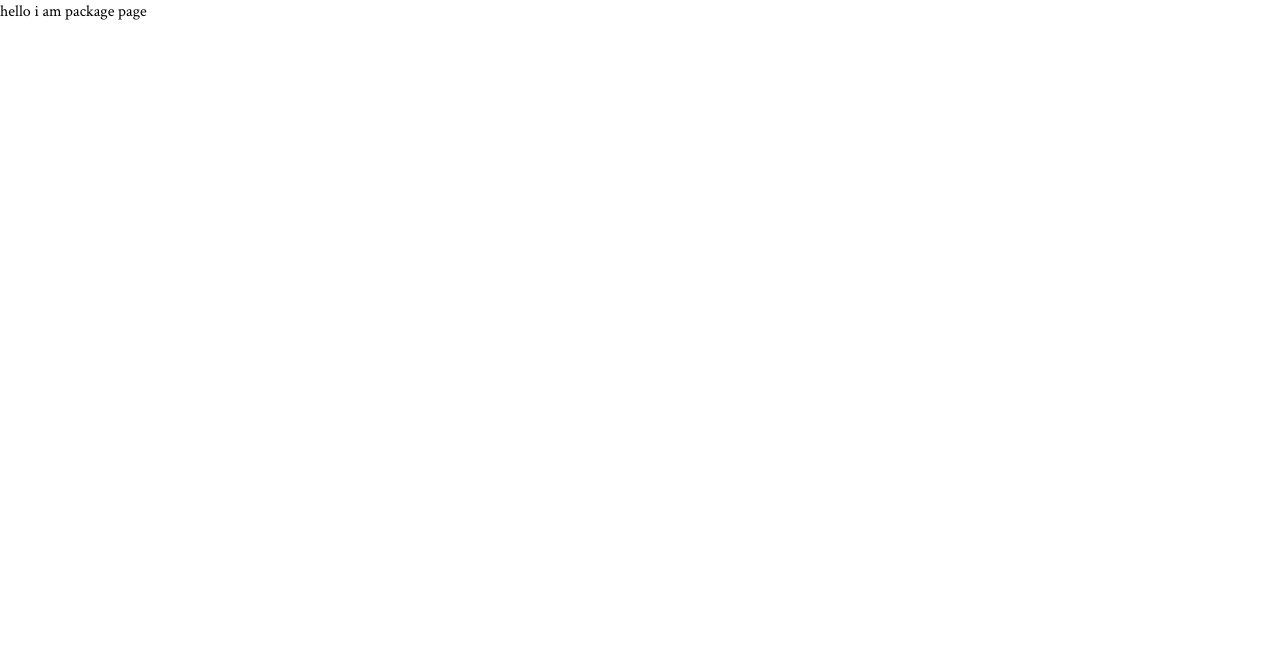
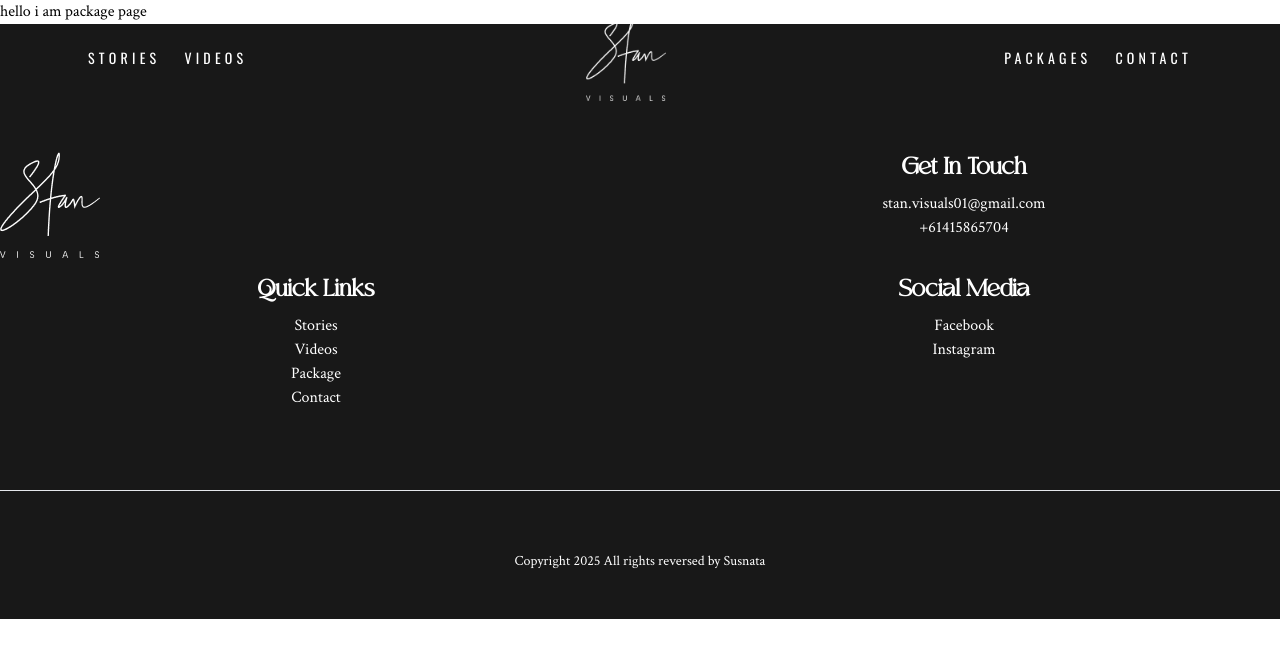
Before and after one commit to Jasminch01/stan-visual, a Next.js app: page /packages in a window 1280 px wide. Shown: the top 658 px of the page. Built offline with nearby package versions, Linux system fonts and the light colour scheme.

Commit message:
landing page complete

```diff
--- a/src/app/layout.tsx
+++ b/src/app/layout.tsx
@@ -2,6 +2,7 @@ import type { Metadata } from "next";
 import "./globals.css";
 import Appbar from "@/components/Appbar";
 import { crismonText } from "./font";
+import Footer from "@/components/Footer";
 
 export const metadata: Metadata = {
   title: "Susnata Chakma",
@@ -21,6 +22,7 @@ export default function RootLayout({
       <body className={`${crismonText.className}`}>
         <Appbar />
         {children}
+        <Footer/>
       </body>
     </html>
   );
--- a/src/app/page.tsx
+++ b/src/app/page.tsx
@@ -3,8 +3,10 @@ import Brand from "@/components/Landing/Brand";
 import Collage from "@/components/Landing/Collage";
 import HeroBanner from "@/components/Landing/HeroBanner";
 import Photography from "@/components/Landing/Photography";
+import Schedule from "@/components/Landing/Schedule";
 import SpcialDay from "@/components/Landing/SpcialDay";
 import Strories from "@/components/Landing/Strories";
+import Testimonial from "@/components/Landing/Testimonial";
 
 
 export default function Home() {
@@ -17,6 +19,8 @@ export default function Home() {
       <Photography/>
       <SpcialDay/>
       <Brand/>
+      <Testimonial/>
+      <Schedule/>
     </div>
   );
 }
--- a/src/components/Footer.tsx
+++ b/src/components/Footer.tsx
@@ -1,11 +1,82 @@
-import React from 'react';
+import { crismonText, moglanDemo } from "@/app/font";
+import Image from "next/image";
+import Link from "next/link";
+import React from "react";
 
 const Footer = () => {
-    return (
+  const date = new Date();
+  const year = date.getFullYear();
+  return (
+    <div className="bg-[#181818] py-32 relative">
+      <div className="max-w-7xl mx-auto grid grid-cols-1 gap-4 md:grid-cols-2 2xl:grid-cols-4 font-semibold text-center lg:text-center 2xl:text-left">
         <div>
-
+          <Image
+            src={"/logo.png"}
+            width={100}
+            height={100}
+            alt="susnata-logo"
+          />
         </div>
-    );
+        <div className="text-white">
+          <h3
+            className={`"font-display text-2xl" ${moglanDemo.className} text-2xl`}
+          >
+            Get In Touch
+          </h3>
+          <div className={`flex flex-col mt-2 ${crismonText.className}`}>
+            <a className="" href="mailto:stan.visuals01@gmail.com">
+              stan.visuals01@gmail.com
+            </a>
+            <a className="" href="tel:+61415865704">
+              +61415865704
+            </a>
+          </div>
+        </div>
+        <div className="text-white">
+          <h3
+            className={`"font-display text-2xl" ${moglanDemo.className} text-2xl`}
+          >
+            Quick Links
+          </h3>
+          <div className={`flex flex-col mt-2 ${crismonText.className}`}>
+            <Link href={"/stories"}>Stories</Link>
+            <Link href={"/stories"}>Videos</Link>
+            <Link href={"/stories"}>Package</Link>
+            <Link href={"/testimonials"}>Contact</Link>
+          </div>
+        </div>
+        <div className="text-white">
+          <h3
+            className={`"font-display text-2xl" ${moglanDemo.className} text-2xl`}
+          >
+            Social Media
+          </h3>
+          <div className={`flex flex-col mt-2 ${crismonText.className}`}>
+            <a
+              className=""
+              href="https://www.facebook.com/profile.php?id=100091904503239"
+            >
+              Facebook
+            </a>
+            <a
+              className="t"
+              href="https://www.instagram.com/sc_visual_portfolio/"
+            >
+              Instagram
+            </a>
+          </div>
+        </div>
+      </div>
+      <div className="max-w-7xl mx-auto mt-20">
+        <hr />
+      </div>
+      <div className="absolute left-1/2 -translate-x-1/2  bottom-2 my-10">
+        <p className="text-sm lg:text-md whitespace-nowrap text-white">
+          Copyright {year} All rights reversed by Susnata
+        </p>
+      </div>
+    </div>
+  );
 };
 
 export default Footer;
--- /dev/null
+++ b/src/components/Landing/CalendaryWedget.tsx
@@ -0,0 +1,24 @@
+"use client"
+import React, { useEffect } from "react";
+
+const CalendlyWidget = () => {
+  useEffect(() => {
+    const script = document.createElement("script");
+    script.src = "https://assets.calendly.com/assets/external/widget.js";
+    script.async = true;
+    document.body.appendChild(script);
+
+    return () => {
+      document.body.removeChild(script);
+    };
+  }, []);
+
+  return (
+    <div
+      className="calendly-inline-widget h-full w-full font-primary"
+      data-url="https://calendly.com/stan-visuals01/30min?primary_color=ffa520"
+    />
+  );
+};
+
+export default CalendlyWidget;
--- /dev/null
+++ b/src/components/Landing/Schedule.tsx
@@ -0,0 +1,21 @@
+import { crismonText, moglanDemo } from "@/app/font";
+import CalendlyWidget from "./CalendaryWedget";
+
+const Schedule = () => {
+  return (
+    <div className="py-20">
+      <div className="text-center">
+        <p className={`${moglanDemo.className} text-5xl`}>SCHEDULE A MEETING</p>
+        <p className={`${crismonText.className}`}>
+          Schedule a meeting and let&apos;s chat about how we can make that
+          happen together!
+        </p>
+      </div>
+      <div className="flex justify-center mt-4 lg:mt-10 lg:mb-10 h-[50rem] lg:h-[45rem]">
+        <CalendlyWidget />
+      </div>
+    </div>
+  );
+};
+
+export default Schedule;
--- /dev/null
+++ b/src/components/Landing/Testimonial.tsx
@@ -0,0 +1,95 @@
+import { crismonText, moglanDemo } from "@/app/font";
+import Image from "next/image";
+import React from "react";
+import { Star } from "../svg";
+
+const Testimonial = () => {
+  return (
+    <div>
+      <div className="bg-black py-32">
+        <div className="text-center text-white">
+          <div className="flex justify-center items-center space-x-32">
+            <svg
+              xmlns="http://www.w3.org/2000/svg"
+              width="72"
+              height="16"
+              viewBox="0 0 72 16"
+              fill="none"
+            >
+              <path
+                d="M71 7C71.5523 7 72 7.44772 72 8C72 8.55228 71.5523 9 71 9V7ZM0.292892 8.70711C-0.0976334 8.31658 -0.0976334 7.68342 0.292892 7.29289L6.65685 0.928932C7.04738 0.538408 7.68054 0.538408 8.07107 0.928932C8.46159 1.31946 8.46159 1.95262 8.07107 2.34315L2.41422 8L8.07107 13.6569C8.46159 14.0474 8.46159 14.6805 8.07107 15.0711C7.68054 15.4616 7.04738 15.4616 6.65685 15.0711L0.292892 8.70711ZM71 9H1V7H71V9Z"
+                fill="#747474"
+              />
+            </svg>
+            <div>
+              <p
+                className={`${moglanDemo.className} text-4xl tracking-[1.4px]`}
+              >
+                TESTIMONIALS
+              </p>
+              <p className={`${crismonText.className}`}>
+                My satisfied clients are the heartbeat of the business
+              </p>
+            </div>
+            <svg
+              xmlns="http://www.w3.org/2000/svg"
+              width="72"
+              height="16"
+              viewBox="0 0 72 16"
+              fill="none"
+            >
+              <path
+                d="M1 7C0.447715 7 0 7.44772 0 8C0 8.55228 0.447715 9 1 9V7ZM71.7071 8.70711C72.0976 8.31658 72.0976 7.68342 71.7071 7.29289L65.3431 0.928932C64.9526 0.538408 64.3195 0.538408 63.9289 0.928932C63.5384 1.31946 63.5384 1.95262 63.9289 2.34315L69.5858 8L63.9289 13.6569C63.5384 14.0474 63.5384 14.6805 63.9289 15.0711C64.3195 15.4616 64.9526 15.4616 65.3431 15.0711L71.7071 8.70711ZM1 9H71V7H1V9Z"
+                fill="white"
+              />
+            </svg>
+          </div>
+        </div>
+      </div>
+      <div className="bg-[#C1C1C1] py-20 relative h-[30rem]">
+        {/* Testimonial */}
+        <div className="flex justify-center absolute -top-10 left-1/2 transform -translate-x-1/2">
+          <div className="flex">
+            <div className="bg-white flex justify-center rounded-tl-[60px] shadow-lg rounded-br-[60px] px-20 h-[418px]">
+              <div className="flex justify-center items-center relative">
+                <div className="absolute top-10 -right-8">
+                  <Star />
+                </div>
+                <div className="space-y-10">
+                  <p className={`text-3xl ${moglanDemo.className} text-center`}>
+                    Lorena Sabastian
+                  </p>
+                  <p
+                    className={`${crismonText.className} text-justify tracking-[0.6px] w-[335px] h-[136px]`}
+                  >
+                    I want to express my heartfelt thanks for the stunning video
+                    and photos you captured for our engagement. Each image is a
+                    work of art, and they truly captured the beauty and emotion
+                    of that special day. You have made it very special for us.
+                  </p>
+                  <p
+                    className={`${crismonText.className} text-lg italic text-center`}
+                  >
+                    Happy client
+                  </p>
+                </div>
+              </div>
+            </div>
+            <div className="flex-shrink-0">
+              <Image
+                src={"/img/story1.jpg"}
+                height={500}
+                width={500}
+                alt="susnata-photography"
+                className="w-[302px] h-[357px]"
+              />
+            </div>
+          </div>
+        </div>
+        {/* Testimonial */}
+      </div>
+    </div>
+  );
+};
+
+export default Testimonial;
--- /dev/null
+++ b/src/components/svg.tsx
@@ -0,0 +1,69 @@
+
+export const Star = () => {
+  return (
+    <svg
+      xmlns="http://www.w3.org/2000/svg"
+      width="46"
+      height="44"
+      viewBox="0 0 46 44"
+      fill="none"
+    >
+      <g filter="url(#filter0_f_210_56)">
+        <path
+          d="M27.4034 2.70996L29.1872 17.5229L44.0002 19.3067L29.1872 21.0906L27.4034 35.9035L25.6196 21.0906L10.8066 19.3067L25.6196 17.5229L27.4034 2.70996Z"
+          fill="#9D9D9D"
+        />
+      </g>
+      <g filter="url(#filter1_f_210_56)">
+        <path
+          d="M14.871 16.2583L16.2543 27.7459L27.7419 29.1293L16.2543 30.5126L14.871 42.0002L13.4876 30.5126L2 29.1293L13.4876 27.7459L14.871 16.2583Z"
+          fill="#9D9D9D"
+        />
+      </g>
+      <defs>
+        <filter
+          id="filter0_f_210_56"
+          x="8.80664"
+          y="0.709961"
+          width="37.1934"
+          height="37.1934"
+          filterUnits="userSpaceOnUse"
+          color-interpolation-filters="sRGB"
+        >
+          <feFlood flood-opacity="0" result="BackgroundImageFix" />
+          <feBlend
+            mode="normal"
+            in="SourceGraphic"
+            in2="BackgroundImageFix"
+            result="shape"
+          />
+          <feGaussianBlur
+            stdDeviation="1"
+            result="effect1_foregroundBlur_210_56"
+          />
+        </filter>
+        <filter
+          id="filter1_f_210_56"
+          x="0"
+          y="14.2583"
+          width="29.7422"
+          height="29.7417"
+          filterUnits="userSpaceOnUse"
+          color-interpolation-filters="sRGB"
+        >
+          <feFlood flood-opacity="0" result="BackgroundImageFix" />
+          <feBlend
+            mode="normal"
+            in="SourceGraphic"
+            in2="BackgroundImageFix"
+            result="shape"
+          />
+          <feGaussianBlur
+            stdDeviation="1"
+            result="effect1_foregroundBlur_210_56"
+          />
+        </filter>
+      </defs>
+    </svg>
+  );
+};
```
